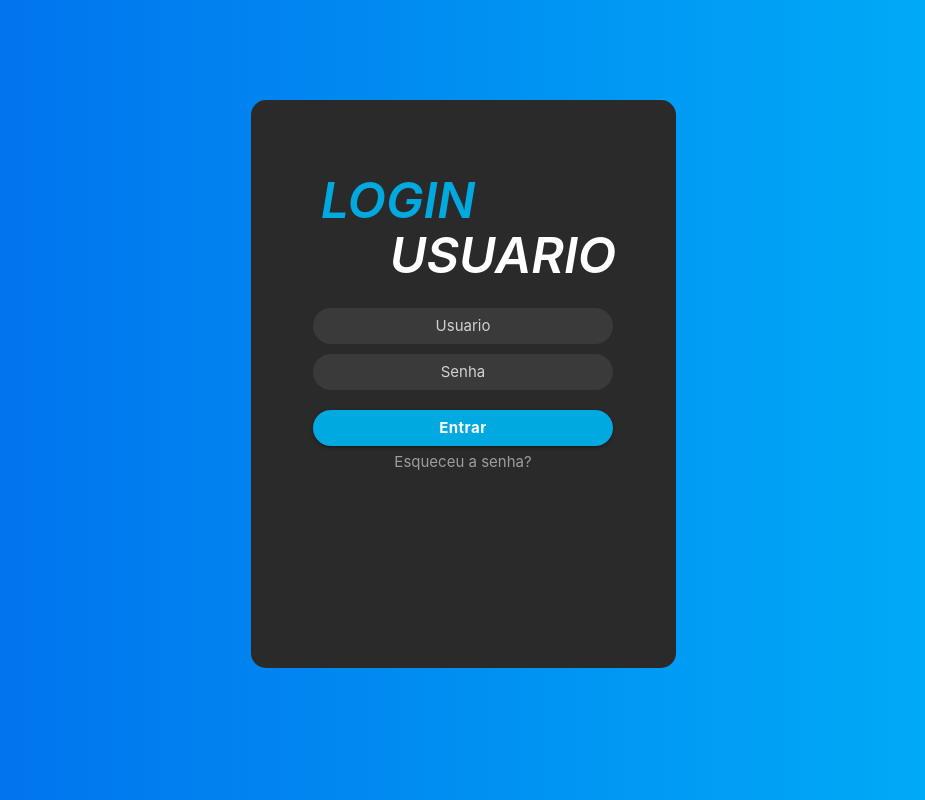
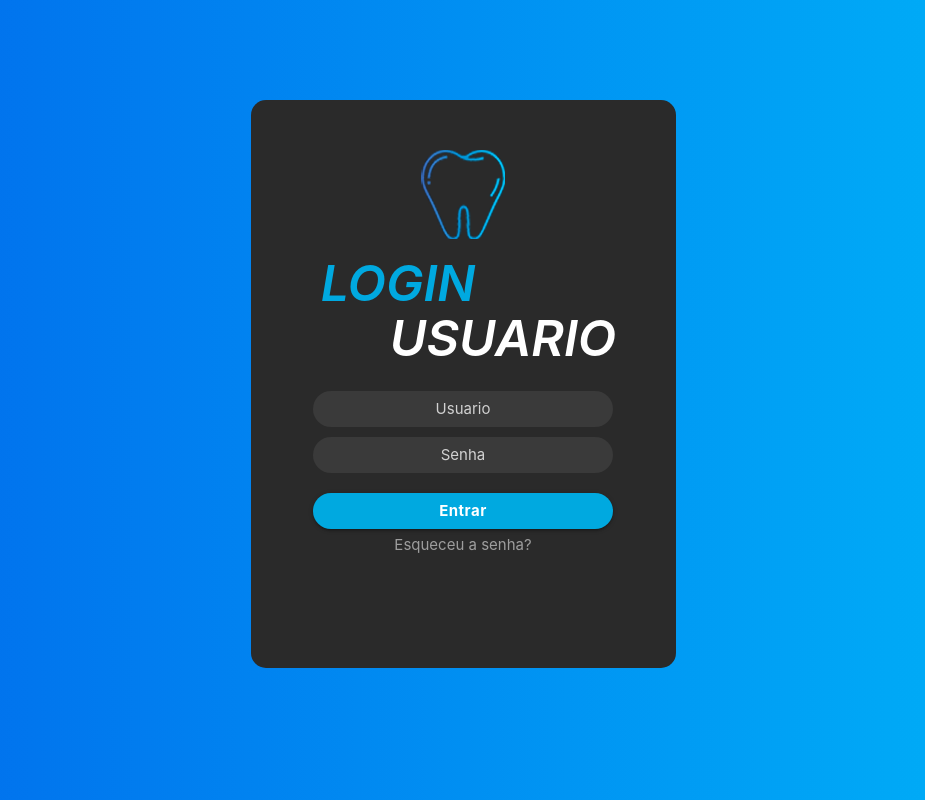
Before and after one commit to Samuelcs131/OdontoAp, a plain HTML site: page index.html in a window 1280 px wide. Shown: the whole page, without its empty margins (177-1102 px from the left). Drawn offline with Linux system fonts and the light colour scheme.

Commit message:
Update index.html

```diff
--- a/index.html
+++ b/index.html
@@ -25,7 +25,7 @@
   <div class="container">
       <div class="log-cont">
           <div class="letrero">
-    <img src="img/icone_dente.png" alt="">
+    <img src="icone_dente.png" alt="">
     <h1 class="log-text"><i>LOGIN</i></h1>
     <h1 class="usu-text"><i>USUARIO</i></h1>
         </div>
```
